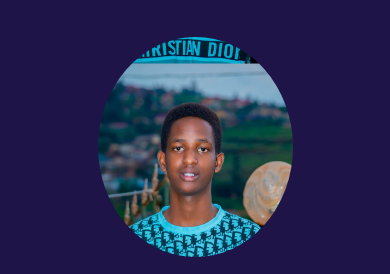
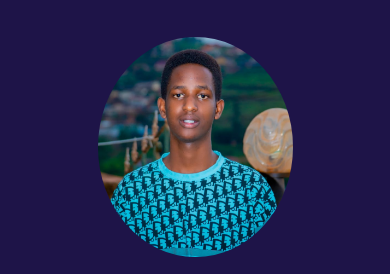
Before and after one commit to alainmigabo/klab-assignment, a plain HTML site: page index.html in a window 390 px wide. Shown: the part 43-317 px from the top of the page. Drawn offline with nearby package versions, Linux system fonts and the light colour scheme.

Commit message:
commit including responsive homepage

```diff
--- a/style.css
+++ b/style.css
@@ -1101,8 +1101,9 @@ form ::placeholder{
         height: 100%;
         width: 100%;
         background-image: url("pic.jpg");
-        background-position-y: 300px;
+        background-position-y: center;
         background-size: cover;
+        background-repeat: no-repeat;
         border-radius: 50%;
         margin-top: 0px;
         margin-left: 0%;
```
